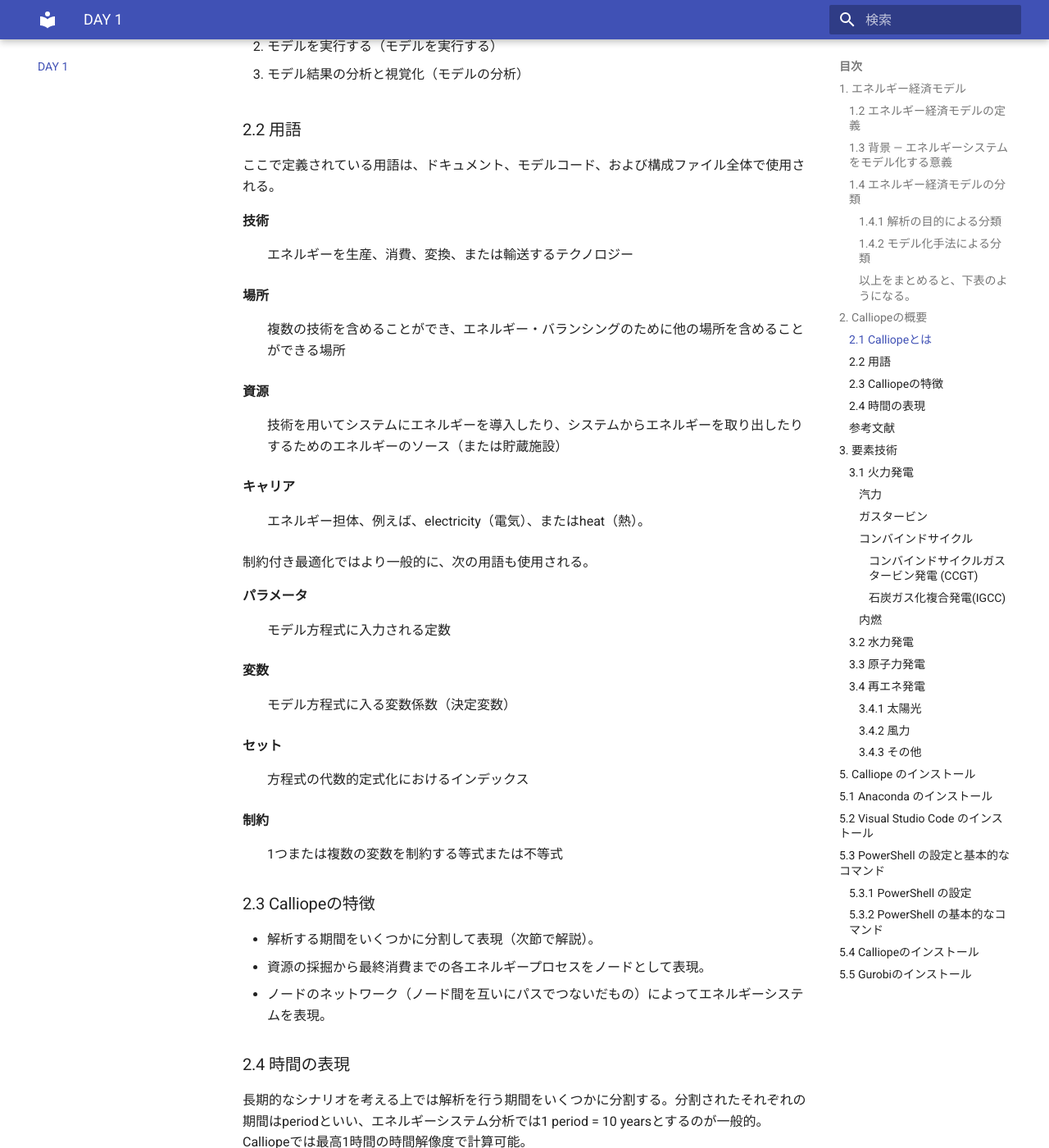
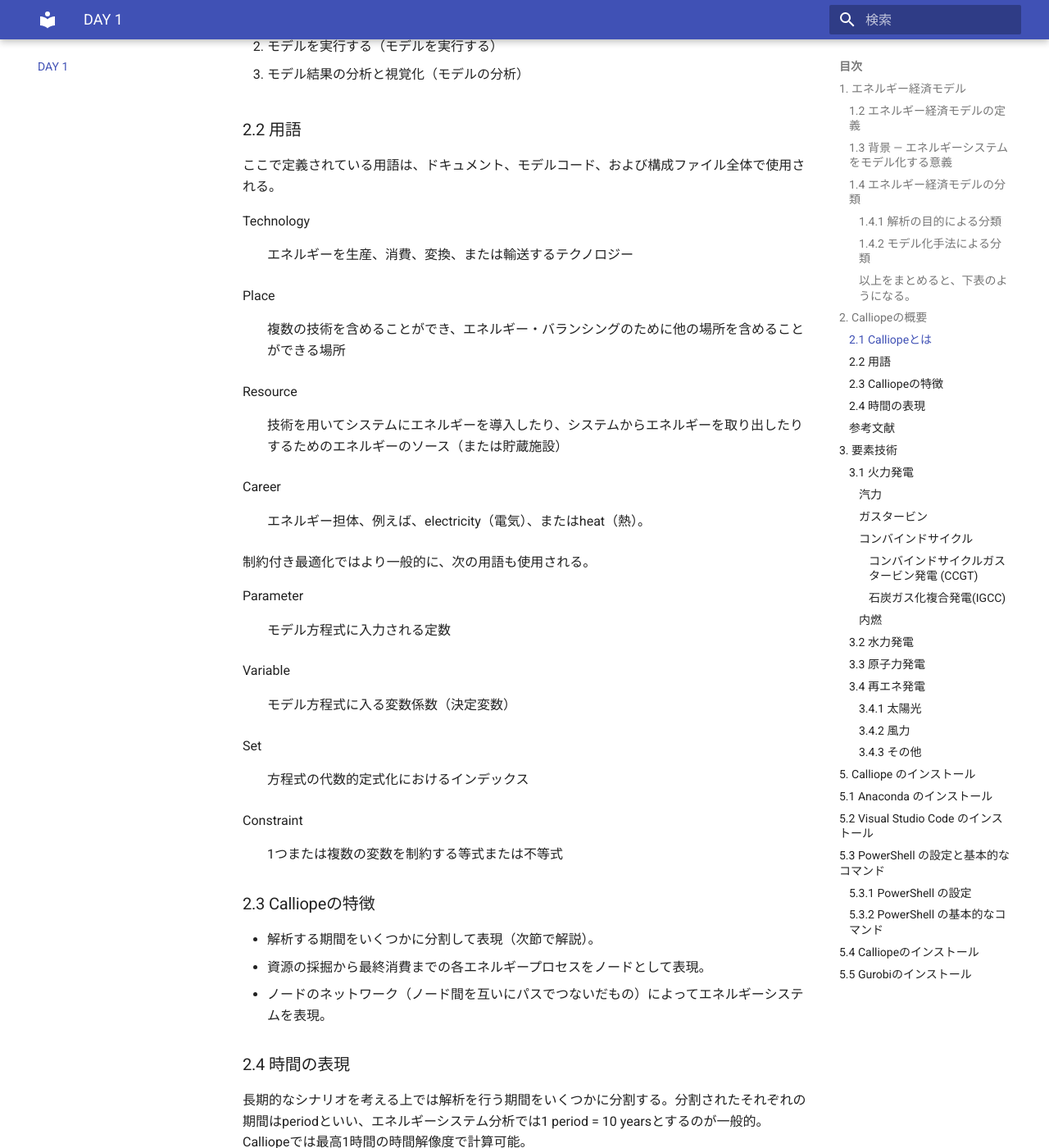
Before and after one commit to tetsu26/Calliope-seminar, an MkDocs documentation site: the page built from docs/chapter_1.md, in a window 1280 px wide and 1400 px high, scrolled down 2041 px. Shown: the whole window at 82% size. Built offline with MkDocs 1.6.1 and Material for MkDocs 9.7.7, drawn with Linux system fonts in a browser that asks for light colours; nearby versions of some CDN libraries; emoji names are drawn with the system emoji font.

Commit message:
用語を英語表記に。定義リスト使ってみた

```diff
--- a/docs/chapter_1.md
+++ b/docs/chapter_1.md
@@ -5,12 +5,11 @@
 ### 1.2 エネルギー経済モデルの定義
 **エネルギーシステムや経済活動を数式化したもの**
 
-<dl>
-<dt>解析の範囲</dt>
-<dd>世界、国、都道府県や州、市区町村、特定の地域など</dd>
-<dt>数式化の方法</dt>
-<dd>経済学、工学的理論</dd>
-</dl>
+解析の範囲
+: 世界、国、都道府県や州、市区町村、特定の地域など
+
+数式化の方法
+: 経済学、工学的理論
 
 * 電力部門を非常に単純なモデルにするとこうなる
   <!-- 図 -->
@@ -70,64 +69,32 @@
 ### 2.2 用語
 ここで定義されている用語は、ドキュメント、モデルコード、および構成ファイル全体で使用される。
 
-<dl>
-<dt>
-<b>技術</b>
-</dt>
-<dd>
-エネルギーを生産、消費、変換、または輸送するテクノロジー
-</dd>
-<dt>
-<b>場所</b>
-</dt>
-<dd>
-複数の技術を含めることができ、エネルギー・バランシングのために他の場所を含めることができる場所
-</dd>
-<dt>
-<b>資源</b>
-</dt>
-<dd>
-技術を用いてシステムにエネルギーを導入したり、システムからエネルギーを取り出したりするためのエネルギーのソース（または貯蔵施設）
-</dd>
-<dt>
-<b>キャリア</b>
-</dt>
-<dd>
-エネルギー担体、例えば、electricity（電気）、またはheat（熱）。
-</dd>
-</dl>
+Technology
+:  エネルギーを生産、消費、変換、または輸送するテクノロジー
+
+Place
+: 複数の技術を含めることができ、エネルギー・バランシングのために他の場所を含めることができる場所
+
+Resource
+: 技術を用いてシステムにエネルギーを導入したり、システムからエネルギーを取り出したりするためのエネルギーのソース（または貯蔵施設）
+
+Career
+: エネルギー担体、例えば、electricity（電気）、またはheat（熱）。
+
 
 制約付き最適化ではより一般的に、次の用語も使用される。
 
-<dl>
-<dt>
-<b>パラメータ</b>
-</dt>
-<dd>
-モデル方程式に入力される定数
-</dd>
+Parameter
+: モデル方程式に入力される定数
 
-<dt>
-<b>変数</b>
-</dt>
-<dd>
-モデル方程式に入る変数係数（決定変数）
-</dd>
+Variable
+: モデル方程式に入る変数係数（決定変数）
 
-<dt>
-<b>セット</b>
-</dt>
-<dd>
-方程式の代数的定式化におけるインデックス
-</dd>
+Set
+: 方程式の代数的定式化におけるインデックス
 
-<dt>
-<b>制約</b>
-</dt>
-<dd>
-1つまたは複数の変数を制約する等式または不等式
-</dd>
-</dl>
+Constraint
+: 1つまたは複数の変数を制約する等式または不等式
 
 ### 2.3 Calliopeの特徴
 * 解析する期間をいくつかに分割して表現（次節で解説）。
```
